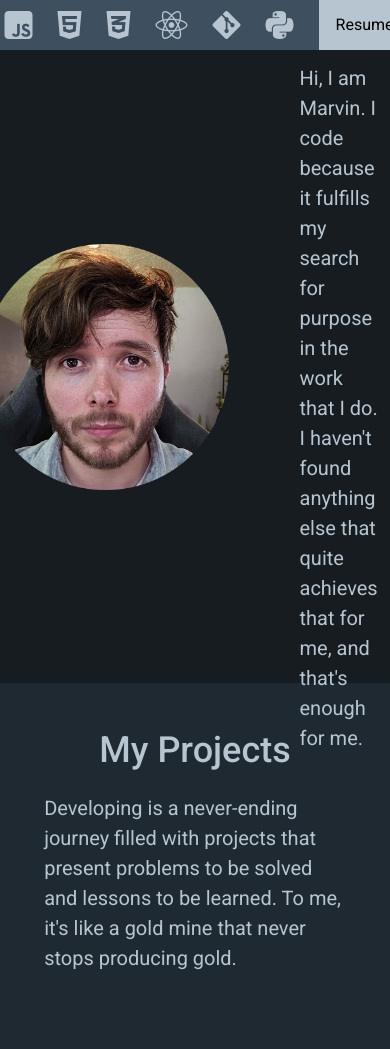
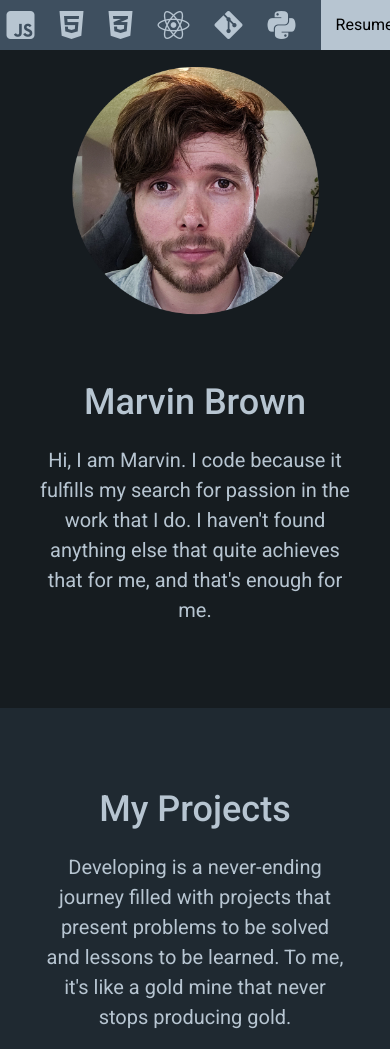
Before and after one commit to xBromsson/portfolio, a plain HTML site: page index.html in a window 390 px wide. Shown: the top 1049 px of the page. Drawn offline with nearby package versions, Linux system fonts and the light colour scheme.

Commit message:
made some responsive adjustments

```diff
--- a/index.html
+++ b/index.html
@@ -53,7 +53,7 @@
           <div class="hero-right">
             <h1>Marvin Brown</h1>
             <p>
-              Hi, I am Marvin. I code because it fulfills my search for purpose
+              Hi, I am Marvin. I code because it fulfills my search for passion
               in the work that I do. I haven't found anything else that quite
               achieves that for me, and that's enough for me.
             </p>
--- a/styles.css
+++ b/styles.css
@@ -197,14 +197,13 @@ a.button {
 }
 
 .section {
-  height: 30vh;
+  height: 50vh;
   width: 100%;
   display: flex;
   flex-direction: column;
   justify-content: center;
   align-items: center;
   text-align: left;
-  padding: 50px 0 50px 0;
 }
 
 .section-alt {
@@ -221,6 +220,7 @@ a.button {
 
 .section p {
   font-size: 20px;
+  text-align: center;
   line-height: 1.5;
   width: 70%;
 }
@@ -329,35 +329,55 @@ a.button {
 
 @media (max-width: 1024px) {
   .simple-grid {
-    grid-template: auto / 33% 33% 33%;
+    grid-template: auto / 50% 50%;
   }
 }
 
 @media (max-width: 768px) {
   .simple-grid {
-    grid-template: auto / 50% 50%;
+    grid-template: auto / 100%;
   }
 
-  /* .hamburger {
-    display: block;
-  } */
-
-  /* .nav-items {
-    display: flex;
-    align-items: stretch;
-    justify-content: left;
-    position: absolute;
-    flex-direction: column;
-    flex: 1 1 auto;
-    top: 100%;
-    height: 100vh;
-    left: 0;
-    right: 0;
+  .column {
+    text-align: left;
   }
 
-  .nav-items.hidden {
-    display: none;
-  } */
+  .section-hero {
+    background-color: var(--base);
+    display: flex;
+    flex-direction: column;
+    align-items: center;
+    justify-content: center;
+    height: 75vh;
+    gap: 10px;
+    padding: 15px 0px 10px 0px;
+  }
+  .hero-left {
+    display: flex;
+    flex: 1;
+  }
+
+  .hero-right {
+    display: flex;
+    flex-direction: column;
+    width: 100%;
+    text-align: center;
+    justify-content: center;
+    align-items: center;
+  }
+
+  .hero-right p {
+    width: 75%;
+    text-align: center;
+    font-size: 20px;
+    line-height: 1.5;
+  }
+}
+
+@media (max-width: 480px) {
+  .simple-grid {
+    grid-template: auto / 100%;
+  }
 
   .column {
     text-align: left;
@@ -367,25 +387,3 @@ a.button {
     grid-template-columns: auto;
   }
 }
-
-@media (max-width: 480px) {
-  .simple-grid {
-    grid-template: auto / 100%;
-  }
-
-  /* .hamburger {
-    display: block;
-  }
-
-  .nav-items.hidden {
-    display: none;
-  } */
-
-  .column {
-    text-align: left;
-  }
-
-  .section-column {
-    grid-template-columns: auto;
-  }
-}
```
